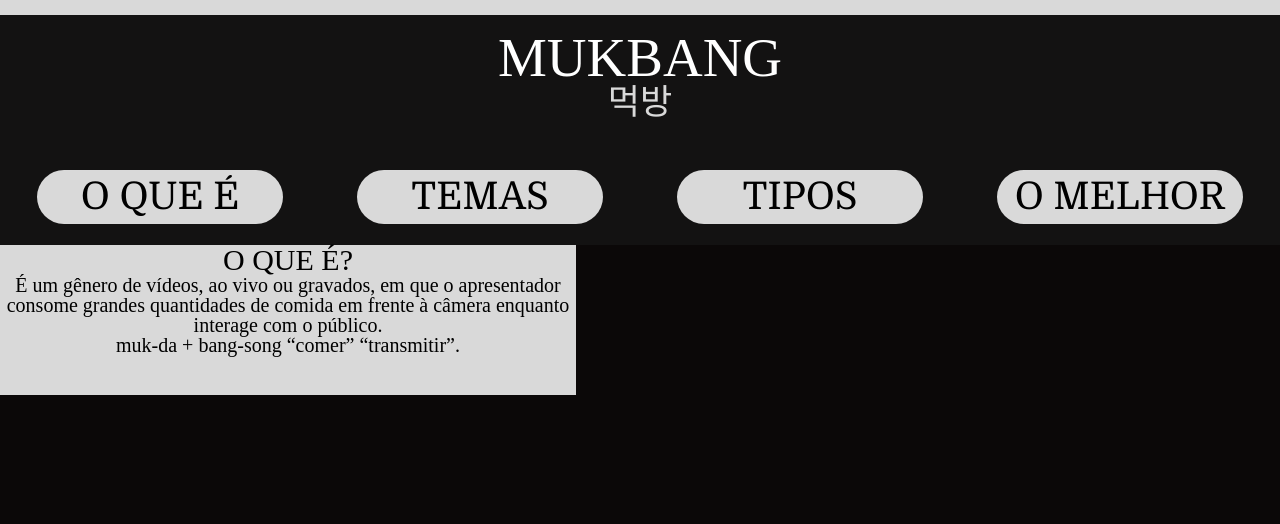
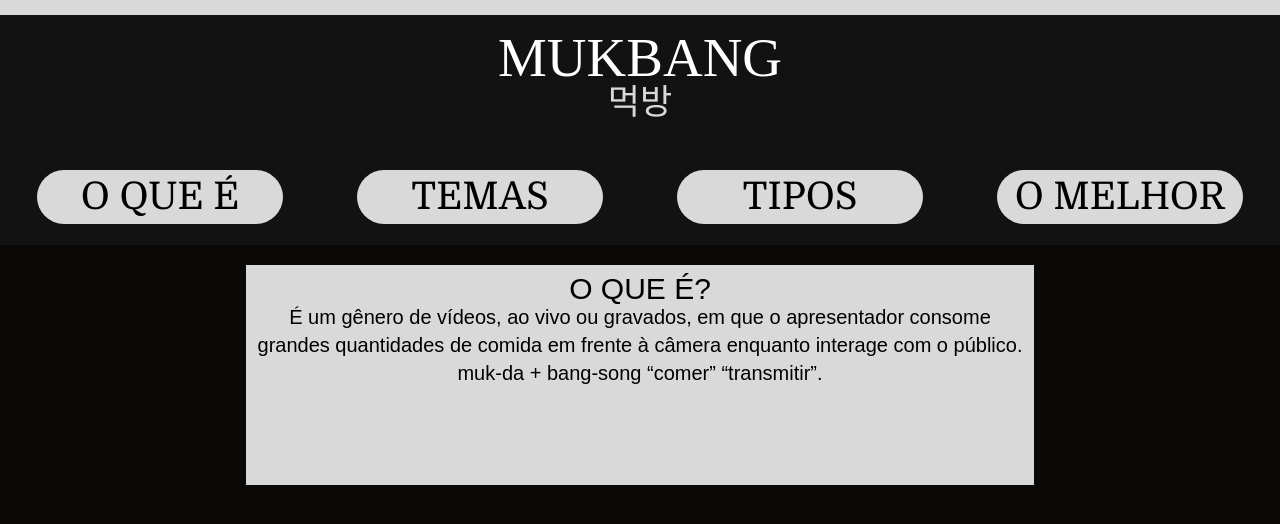
Before and after one commit to babibabaa/sitemukbang, a plain HTML site: page index.html in a window 1280 px wide. Drawn offline with Linux system fonts and the light colour scheme; a web font is replaced by a local one.

Commit message:
section cosnegui colocar div no meio

```diff
--- a/index.html
+++ b/index.html
@@ -44,14 +44,15 @@
         </section>
     </header>
 
-
-    <div class="explicacao">
-        <h3>
+    <section class="explicação">
+        <div class="caixa-explicação">
+            <h3 class = "título1">
                 O QUE É?
             </h3>
             <p> É um gênero de vídeos, ao vivo ou gravados, em que o apresentador consome grandes quantidades de comida em frente à câmera enquanto interage com o público. </p>
             <p2> muk-da + bang-song </p2>
             <p3>  “comer”  “transmitir”. </p3>
         </div>
+    </section>
 </body>
 </html>
--- a/styles.css
+++ b/styles.css
@@ -50,14 +50,27 @@ h4 {
     border-radius: 30px;
 }
 
+.explicação{
+    display:flex;
+    text-align: center;
+    justify-content: center;
+    margin-top: 20px;
+}
 
-.explicacao {
+.caixa-explicação {
     background:#D9D9D9;
     text-align: center;
-    width: 45%;
-    height: 150px;
+    width: 60%;
+    height: 200px;
     justify-content: center;
     font-size: 20px;
+    font-family: "Podkova", sans-serif;
+    padding: 10px;
+    line-height: 28px;
+}
+
+.título1{
+    font-family: "Podvoka", sans-serif;
 }
 .emcimadoheader {
     background-color: #d9d9d9;
```
Lines whose indentation alone changed are shown as unchanged.
